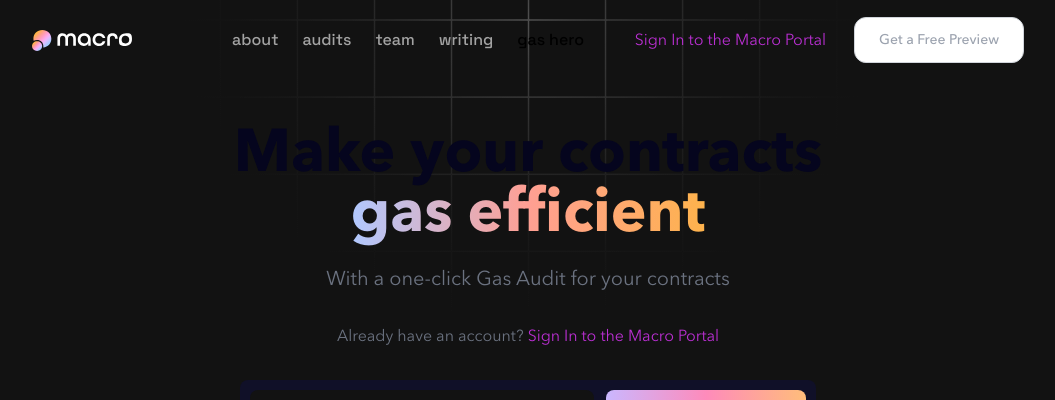
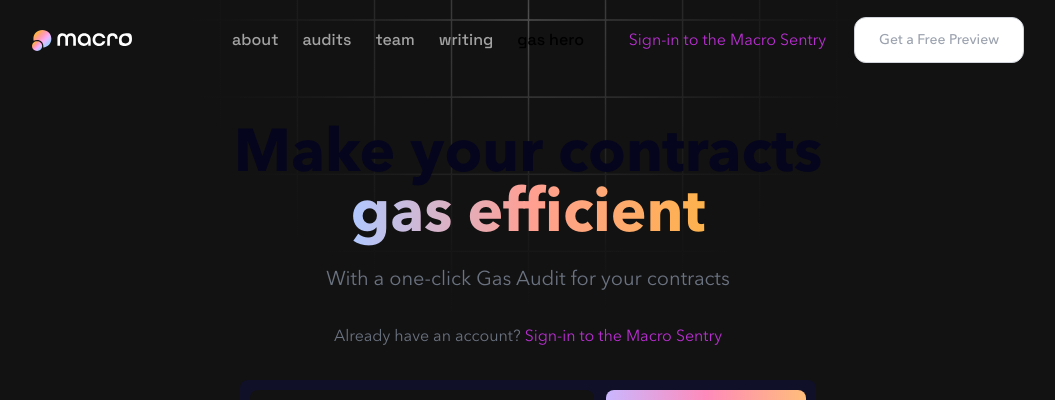
Before and after one commit to snowball-tools/website-example, a Next.js app: page /gas-hero in a window 1280 px wide. Shown: the top 400 px of the page, without its empty margins (112-1167 px from the left). Built offline with nearby package versions, Linux system fonts and the light colour scheme; no server answers.

Commit message:
update sentry text

```diff
--- a/src/components/Header/Header.tsx
+++ b/src/components/Header/Header.tsx
@@ -41,7 +41,7 @@ const Header = ({ ctaUrl, ctaText, handleCtaClick }: HeaderProps) => {
             href={`${APP_URL}/signup`}
             onClick={trackOnClick({ pos: 'nav' })}
           >
-            Sign In to the Macro Portal
+            Sign-in to the Macro Sentry
           </Link>
 
           <CtaSecondary onClick={handleCtaClick} href={ctaUrl || '/'}>
--- a/src/components/Hero/HeroBots.tsx
+++ b/src/components/Hero/HeroBots.tsx
@@ -35,7 +35,7 @@ const HeroBots = () => {
           className="text-electricPurple hover:underline block md:inline"
           href={`${APP_URL}/signup`}
         >
-          Sign In to Swarm
+          Sign-in to the Macro Sentry
         </Link>
       </p>
 
--- a/src/components/Hero/HeroGasHero.tsx
+++ b/src/components/Hero/HeroGasHero.tsx
@@ -24,7 +24,7 @@ const HeroGasHero = () => {
           href={`${APP_URL}/signup`}
           onClick={trackOnClick({ pos: 'hero' })}
         >
-          Sign In to the Macro Portal
+          Sign-in to the Macro Sentry
         </Link>
       </p>
 
--- a/src/components/Hero/HeroHome.tsx
+++ b/src/components/Hero/HeroHome.tsx
@@ -55,7 +55,7 @@ const HeroHome = ({ handleCtaClick }: HeroHomeProps) => {
           href={`${APP_URL}/signup`}
           onClick={trackOnClick({ pos: 'hero' })}
         >
-          Sign In to the Macro Portal
+          Sign-in to the Macro Sentry
         </Link>
       </p>
     </div>
```
